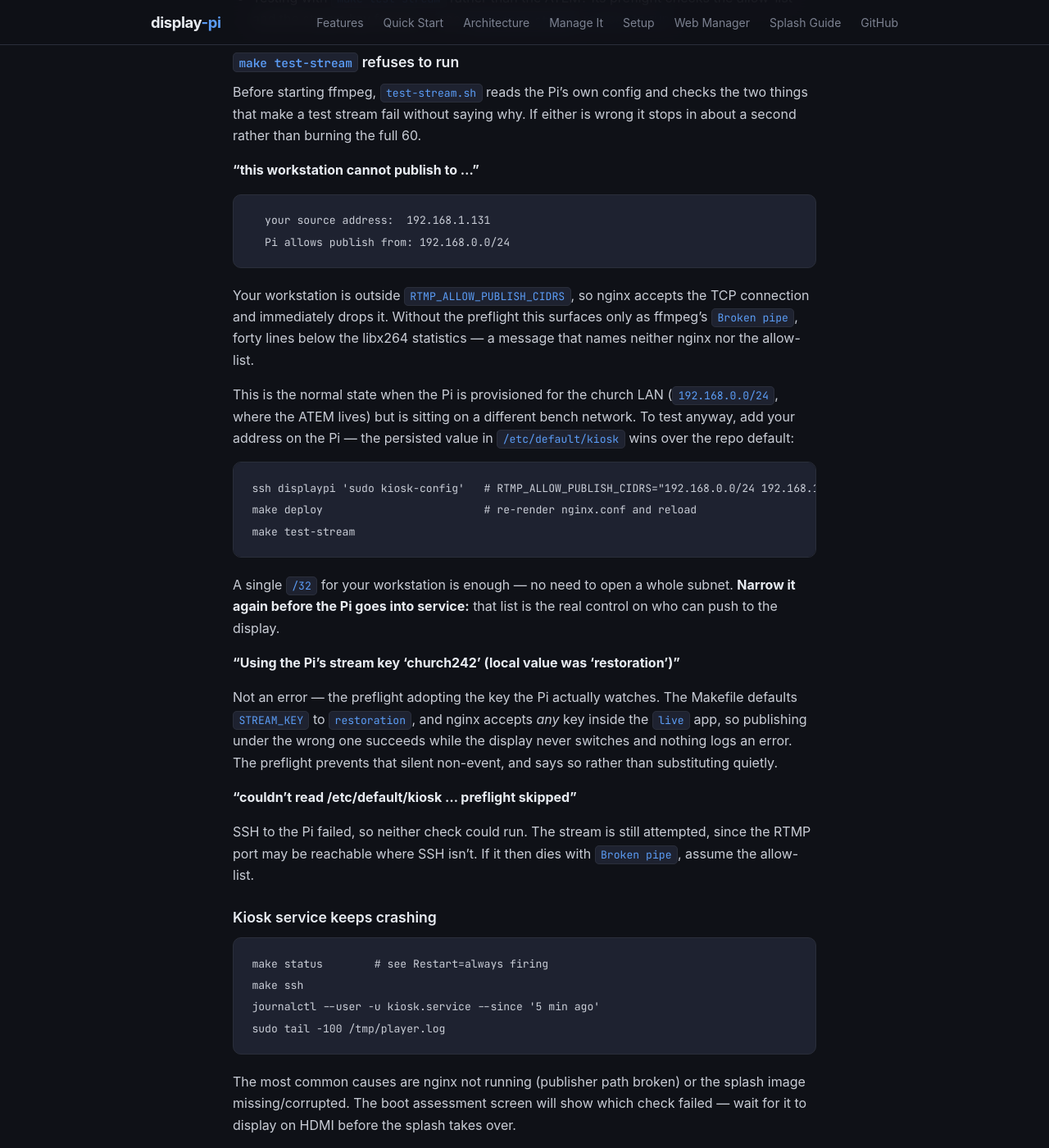
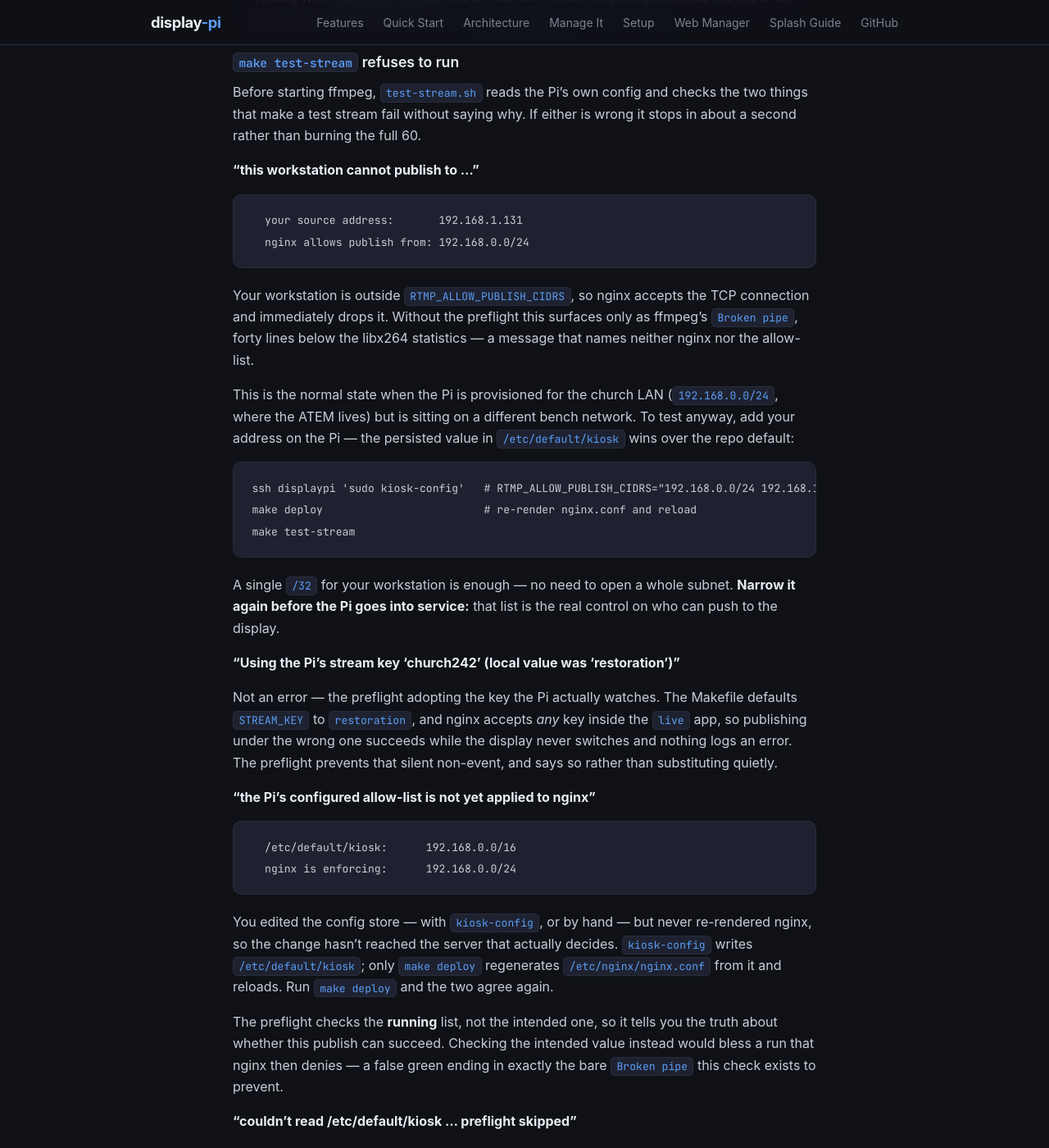
Before and after one commit to dmcbane/display-pi, a Jekyll site: the page built from docs/setup-guide.md, in a window 1280 px wide and 1400 px high, scrolled down 15186 px. Shown: the whole window at 82% size. Built offline with Jekyll 4.4.1, drawn with Linux system fonts in a browser that asks for light colours.

Commit message:
fix(test-stream): check the ACL nginx runs, not the one it intends
The preflight read RTMP_ALLOW_PUBLISH_CIDRS from /etc/default/kiosk, but
nginx.conf is what denies the publish. kiosk-config writes the former;
only make deploy re-renders the latter. Between those moments the
preflight blessed a run nginx then refused — a false green ending in the
bare Broken pipe it exists to prevent, with suspicion aimed away from
the ACL. Worse than no check.

It now parses nginx's live `allow publish` directives and checks those,
and reports config-store/nginx drift explicitly instead of silently
preferring either side.

- add parse_nginx_allow plus a behavior test (indentation, a comment
  mentioning the directive, multiple allows, deny/allow-play noise)
- the docs/script drift guard caught the reworded message, as designed;
  guide and phrase list updated together, now 10 coupled phrases
- v0.31.1

Found by running make test-stream against a Pi whose allow-list had
been widened in the config store but never deployed. 594/594 pass.

Co-Authored-By: Claude Opus 5 (1M context) <noreply@anthropic.com>

````diff
--- a/docs/setup-guide.md
+++ b/docs/setup-guide.md
@@ -646,8 +646,8 @@ wrong it stops in about a second rather than burning the full 60.
 **"this workstation cannot publish to …"**
 
 ```
-  your source address:  192.168.1.131
-  Pi allows publish from: 192.168.0.0/24
+  your source address:       192.168.1.131
+  nginx allows publish from: 192.168.0.0/24
 ```
 
 Your workstation is outside `RTMP_ALLOW_PUBLISH_CIDRS`, so nginx accepts the
@@ -677,6 +677,24 @@ Makefile defaults `STREAM_KEY` to `restoration`, and nginx accepts *any* key
 inside the `live` app, so publishing under the wrong one succeeds while the
 display never switches and nothing logs an error. The preflight prevents that
 silent non-event, and says so rather than substituting quietly.
+
+**"the Pi's configured allow-list is not yet applied to nginx"**
+
+```
+  /etc/default/kiosk:      192.168.0.0/16
+  nginx is enforcing:      192.168.0.0/24
+```
+
+You edited the config store — with `kiosk-config`, or by hand — but never
+re-rendered nginx, so the change hasn't reached the server that actually
+decides. `kiosk-config` writes `/etc/default/kiosk`; only `make deploy`
+regenerates `/etc/nginx/nginx.conf` from it and reloads. Run `make deploy` and
+the two agree again.
+
+The preflight checks the **running** list, not the intended one, so it tells
+you the truth about whether this publish can succeed. Checking the intended
+value instead would bless a run that nginx then denies — a false green ending
+in exactly the bare `Broken pipe` this check exists to prevent.
 
 **"couldn't read /etc/default/kiosk … preflight skipped"**
 
````
Also changed, not shown: CHANGELOG.md, 3 other files.
